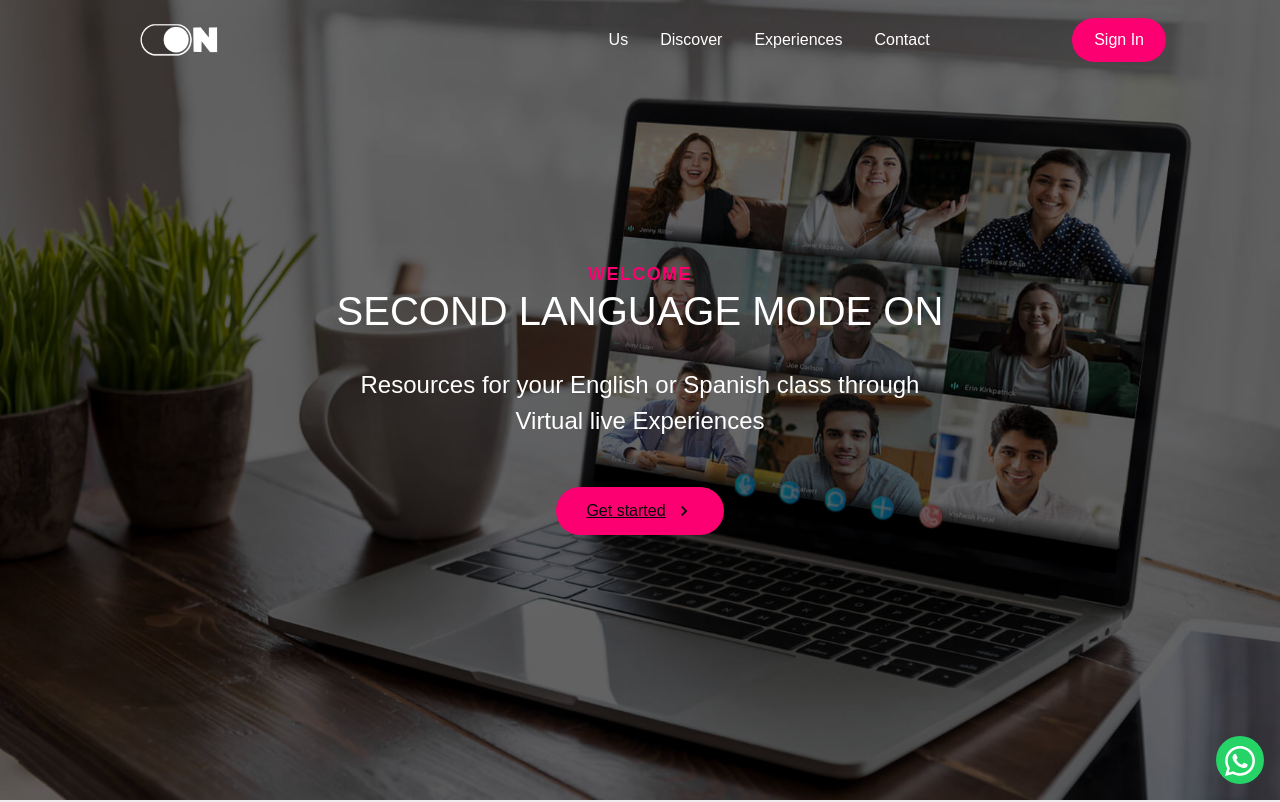
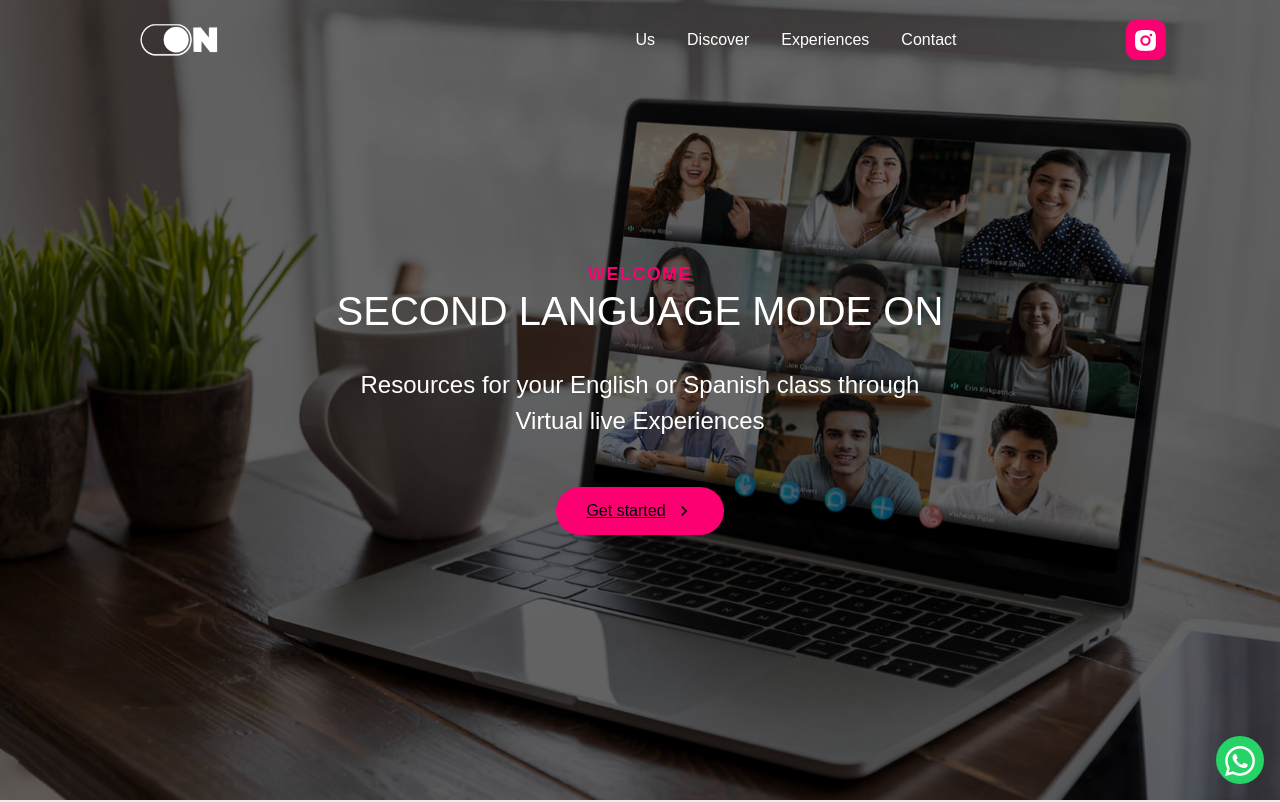
Before and after one commit to fergim1/Second-Language-Web, a React (Create React App) app: page / in a window 1280 px wide. Shown: the top 802 px of the page. Built offline with nearby package versions, Linux system fonts and the light colour scheme; a web font is replaced by a local one.

Commit message:
Footer and Siderbar listos

```diff
--- a/src/components/Footer/FooterElements.js
+++ b/src/components/Footer/FooterElements.js
@@ -1,6 +1,5 @@
 import styled from 'styled-components';
 import { Link } from 'react-router-dom';
-
 
 export const FooterContainer = styled.footer`
     background-color: #101522;
@@ -85,30 +84,44 @@ export const SocialMediaWrap = styled.div`
 `
 
 export const SocialLogo = styled(Link)`
-    color: #fff;
+    display: flex;
     justify-self: start;
+    align-items: center;
     cursor: pointer;
-    text-decoration: none;
-    font-size: 1.5rem,;
-    display: flex;
-    align-items: center;
-    margin-bottom: 16px;
-    font-weight: bold;
+
+    @media screen and (max-width: 820px) {
+        margin-bottom: 14px;
+        justify-content: center;
+    }
 `
 
 export const WebsiteRights = styled.small`
     color: #fff;
-    margin-bottom: 16px;
+    text-align: center;
+    display: flex;
+    justify-content: center;
+    align-items: center;
+
+    @media screen and (max-width: 820px) {
+        margin-bottom: 14px;
+    }
 `
 
 export const SocialIcons = styled.div`
     display: flex;
-    justify-content: space-between;
+    justify-content: center;
     align-items: center;
     width: 240px;
-`
+
+    `
 
 export const SocialIconLink = styled.a`
     color: #fff;
     font-size: 24px;
+    margin-right: 10px;
+    margin-left: 10px;
 `
+
+export const Logo = styled.img`
+    width: 20%;
+`
--- a/src/components/Footer/index.js
+++ b/src/components/Footer/index.js
@@ -1,6 +1,7 @@
 import React from "react";
-import { FaFacebook, FaInstagram, FaYoutube, FaTwitter, FaLinkedin } from 'react-icons/fa'
+import { FaInstagram, FaLinkedin } from 'react-icons/fa'
 import { animateScroll as scroll } from 'react-scroll';
+import imgLogo from '../../images/logo-blanco.png'
 import {
   FooterContainer,
   FooterWrap,
@@ -14,7 +15,8 @@ import {
   SocialLogo,
   WebsiteRights,
   SocialIcons,
-  SocialIconLink
+  SocialIconLink,
+  Logo
 } from "./FooterElements";
 
 export const Footer = () => {
@@ -68,32 +70,21 @@ export const Footer = () => {
         <SocialMedia>
             <SocialMediaWrap>
                 <SocialLogo to='/' onClick={toggleHome}>
-                    dolla
+                   <Logo src={imgLogo} alt=''/>
                 </SocialLogo>
-                <WebsiteRights>dolla © {new Date().getFullYear()} All rights reserved</WebsiteRights>
+
+                <WebsiteRights>Second language mode On © <br/> {new Date().getFullYear()} All rights reserved.</WebsiteRights>
+
                 <SocialIcons>
-
-                    <SocialIconLink href='/' target='_blank' arial-label='Instagram'>
+                    <SocialIconLink href='https://www.instagram.com/secondlanguage.modeon/' target='_blank' arial-label='Instagram'>
                         <FaInstagram/>
-                    </SocialIconLink>
-
-                    <SocialIconLink href='/' target='_blank' arial-label='Facebook'>
-                        <FaFacebook/>
-                    </SocialIconLink>
-
-                    <SocialIconLink href='/' target='_blank' arial-label='Youtube'>
-                        <FaYoutube/>
-                    </SocialIconLink>
-
-                    <SocialIconLink href='/' target='_blank' arial-label='Twitter'>
-                        <FaTwitter/>
                     </SocialIconLink>
 
                     <SocialIconLink href='/' target='_blank' arial-label='Linkedin'>
                         <FaLinkedin/>
                     </SocialIconLink>
+                </SocialIcons>
 
-                </SocialIcons>
             </SocialMediaWrap>
         </SocialMedia>
       </FooterWrap>
--- a/src/components/InfoSection/InfoElements.js
+++ b/src/components/InfoSection/InfoElements.js
@@ -6,6 +6,10 @@
 
     @media screen and (max-width: 768px) {
         padding: 100px 0;
+    }
+
+    @media screen and (max-width: 450px) {
+        padding: 0;
     }
   `
 
--- a/src/components/Navbar/NavbarElements.js
+++ b/src/components/Navbar/NavbarElements.js
@@ -1,6 +1,7 @@
 import styled from 'styled-components';
 import { Link as LinkR } from 'react-router-dom';
 import { Link as LinkS } from 'react-scroll';
+import { RiInstagramFill } from 'react-icons/ri'
 
 
 export const Nav = styled.nav`
@@ -23,6 +24,7 @@ export const Nav = styled.nav`
 export const NavbarContainer = styled.div`
   display: flex;
   justify-content: space-between;
+  align-items: center;
   height: 80px;
   z-index: 1;
   width: 100%;
@@ -53,7 +55,7 @@ export const MobileIcon = styled.div`
     position: absolute;
     top: 0;
     right: 0;
-    transform: translate(-100%, 60%);
+    transform: translate(-100%, 40%);
     font-size: 1.8rem;
     cursor: pointer;
     color: #fff;
@@ -65,6 +67,7 @@ export const NavMenu = styled.ul`
   /* align-items: center; */
   text-align: center;
   margin-right: -22px;
+  margin-bottom: 0;
 
   @media screen and (max-width: 768px) {
     display: none;
@@ -102,24 +105,55 @@ export const NavBtn = styled.nav`
     }
 
 `
-export const NavBtnLink = styled(LinkR)`
-  border-radius: 50px;
+// export const NavBtnLink = styled(LinkR)`
+//   border-radius: 50px;
+//   background: #fc0071;
+//   white-space: nowrap;
+//   padding: 10px 22px;
+//   color: #010686;
+//   font-size: 16px;
+//   outline: none;
+//   border: none;
+//   cursor: pointer;
+//   transition: all 0.2s ease-in-out;
+//   text-decoration: none;
+//   color: #fff;
+
+//   &:hover {
+//       transition: all 0.2s ease-in-out;
+//       background: #fff;
+//       color: #1b007b;
+
+//   }
+// `
+
+
+export const BtnInstragram = styled.a`
+  display: flex;
+  justify-content: center;
+  align-items: center;
   background: #fc0071;
-  white-space: nowrap;
-  padding: 10px 22px;
-  color: #010686;
-  font-size: 16px;
-  outline: none;
-  border: none;
+  border-radius: 10px;
+  width: 40px;
+  height: 40px;
   cursor: pointer;
   transition: all 0.2s ease-in-out;
-  text-decoration: none;
-  color: #fff;
 
   &:hover {
-      transition: all 0.2s ease-in-out;
-      background: #fff;
-      color: #1b007b;
+    background: #CD1467;
+  }
+
+  @media screen and (max-width: 768px) {
+      display: none;
+    }
+`
+
+export const IconInstagram = styled(RiInstagramFill)`
+  font-size: 25px;
+  color: white;
+  &:hover {
+    color: #DAD9D9;
 
   }
+
 `
--- a/src/components/Navbar/index.js
+++ b/src/components/Navbar/index.js
@@ -1,6 +1,5 @@
 import React, { useEffect, useState } from 'react';
 import { FaBars } from 'react-icons/fa';
-import { IconContext } from 'react-icons'
 import { animateScroll as scroll } from 'react-scroll'
 import imgLogo from '../../images/logo-blanco.png'
 import {
@@ -11,9 +10,9 @@ import {
     NavMenu,
     NavItem,
     NavLinks,
-    NavBtn,
-    NavBtnLink,
-    NavImgLogo
+    NavImgLogo,
+    BtnInstragram,
+    IconInstagram
   } from './NavbarElements';
 
 export const Navbar = ({ toggle }) => {
@@ -42,7 +41,6 @@ export const Navbar = ({ toggle }) => {
 
     return (
         <>
-        <IconContext.Provider value={{color: '#fff'}}>
             <Nav scrollNav= { scrollNav }>
                 <NavbarContainer>
                     <NavLogo to='/' onClick={ toggleHome }>
@@ -106,12 +104,11 @@ export const Navbar = ({ toggle }) => {
                             </NavLinks>
                         </NavItem>
                     </NavMenu>
-                    <NavBtn>
-                        <NavBtnLink to='/signin'>Sign In</NavBtnLink>
-                    </NavBtn>
+                    <BtnInstragram href='https://www.instagram.com/secondlanguage.modeon/' target='_blank'>
+                            <IconInstagram/>
+                    </BtnInstragram>
                 </NavbarContainer>
             </Nav>
-            </IconContext.Provider>
         </>
     )
 }
--- a/src/components/Sidebar/SidebarElements.js
+++ b/src/components/Sidebar/SidebarElements.js
@@ -42,6 +42,7 @@ export const SidebarMenu = styled.ul`
   grid-template-columns: 1fr;
   grid-template-rows: repeat(6,80px);
   text-align: center;
+  margin-right: 30px;
 
   @media screen and (max-width: 480px) {
     grid-template-rows: repeat(6,80px);
```
